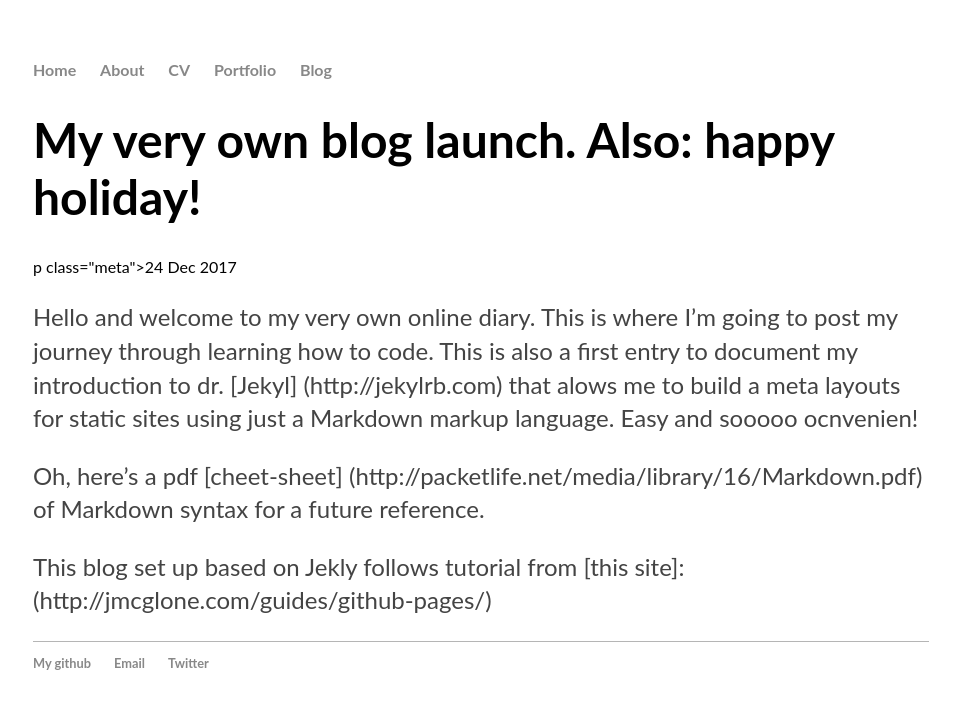
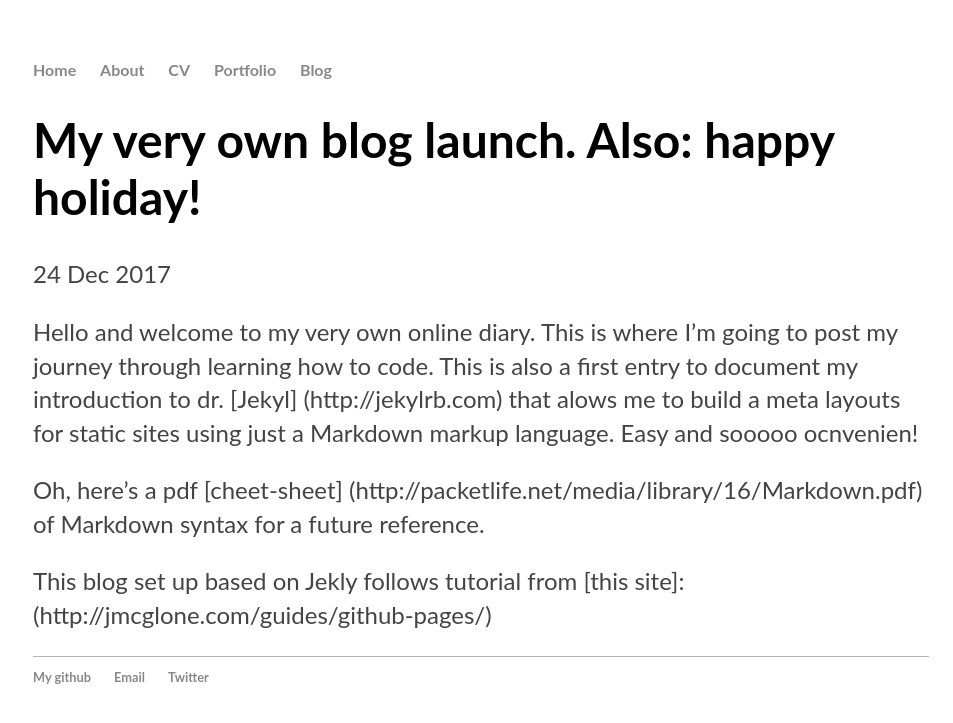
Before and after one commit to Yah-Yah/Yah-Yah.github.io, a Jekyll site: the page built from _posts/2017-12-24-my-first-own-blog.md, in a window 1280 px wide. Shown: the top 723 px of the page, without its empty margins (159-1112 px from the left). Built offline with Jekyll 4.4.1, drawn with Linux system fonts in a browser that asks for light colours.

Commit message:
Update post.html

```diff
--- a/_layouts/post.html
+++ b/_layouts/post.html
@@ -2,7 +2,7 @@
 layout: default
 ---
 <h1>{{ page.title }}</h1>
-p class="meta">{{ page.date | date_to_string }}</p>
+<p class="meta">{{ page.date | date_to_string }}</p>
 
 <div class="post">
   {{ content }}
```
